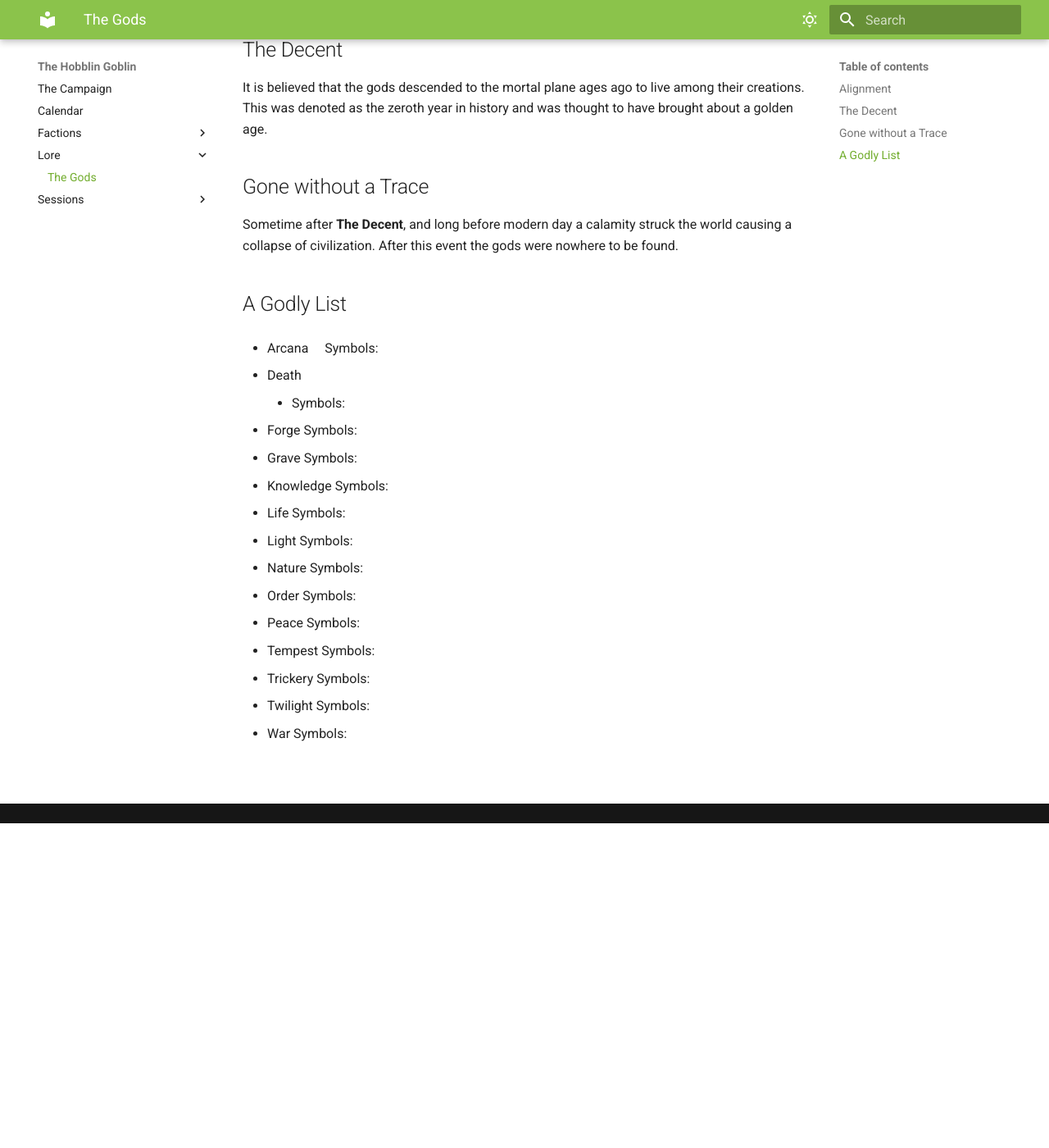
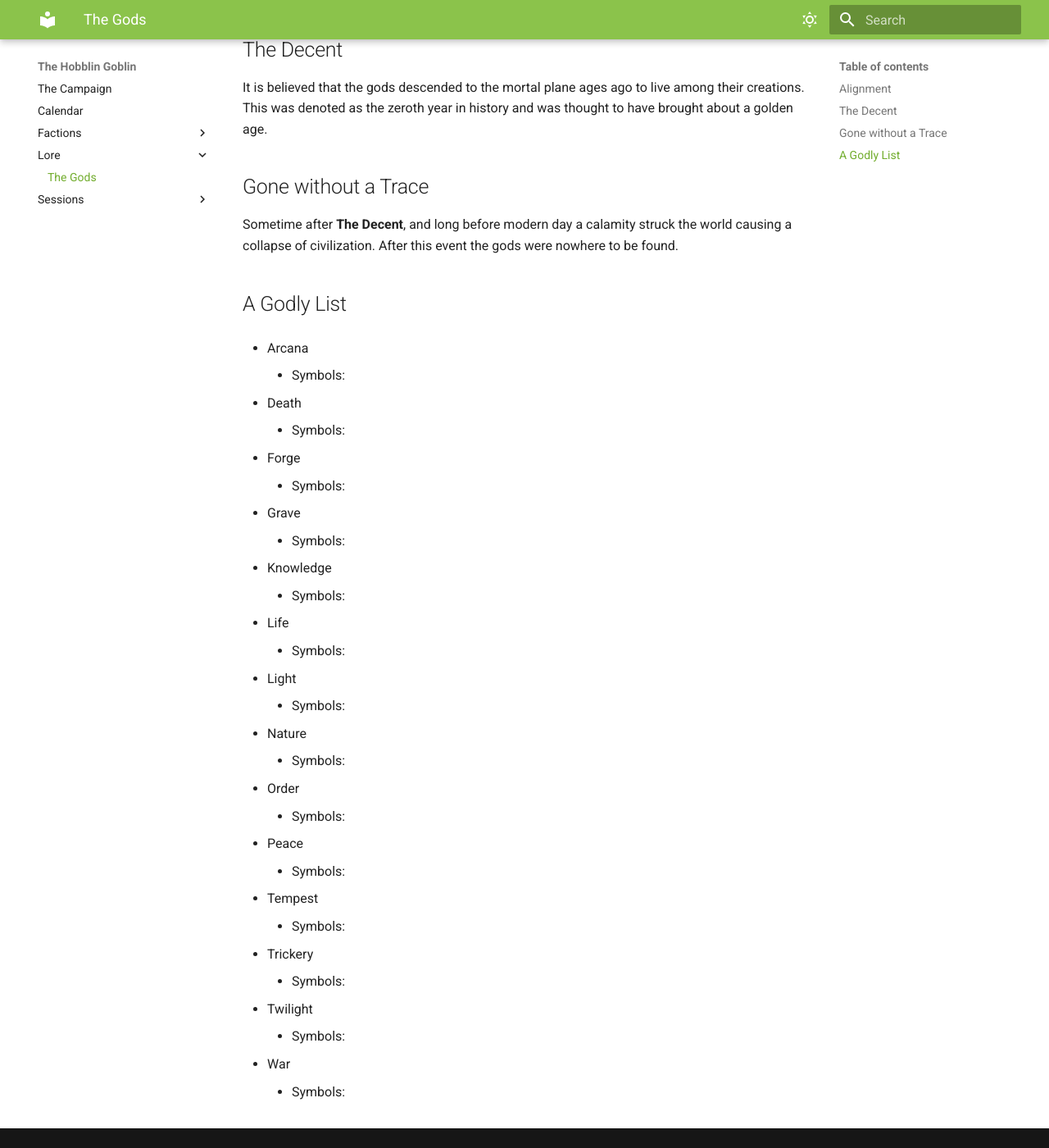
Before and after one commit to DylanGlass/theHobblinGoblin, an MkDocs documentation site: the page built from docs/Lore/TheGods.md, in a window 1280 px wide and 1400 px high, scrolled down 396 px. Shown: the whole window at 82% size. Built offline with MkDocs 1.6.1 and Material for MkDocs 9.7.7, drawn with Linux system fonts in a browser that asks for light colours; some of the changed lines change nothing that is shown.

Commit message:
Update TheGods.md

```diff
--- a/docs/Lore/TheGods.md
+++ b/docs/Lore/TheGods.md
@@ -12,43 +12,43 @@ Sometime after **The Decent**, and long before modern day a calamity struck the
 
 ## A Godly List
 - Arcana
-&emsp;Symbols:
+	- Symbols:
 
 - Death
 	- Symbols:
 
 - Forge
-	Symbols:
+	- Symbols:
 
 - Grave
-Symbols:
+	- Symbols:
 
 - Knowledge
-Symbols:
+	- Symbols:
 
 - Life
-Symbols:
+	- Symbols:
 
 - Light
-Symbols:
+	- Symbols:
 
 - Nature
-Symbols:
+	- Symbols:
 
 - Order
-Symbols:
+	- Symbols:
 
 - Peace
-Symbols:
+	- Symbols:
 
 - Tempest
-Symbols:
+	- Symbols:
 
 - Trickery
-Symbols:
+	- Symbols:
 
 - Twilight
-Symbols:
+	- Symbols:
 
 - War
-Symbols:
+	- Symbols:
```
